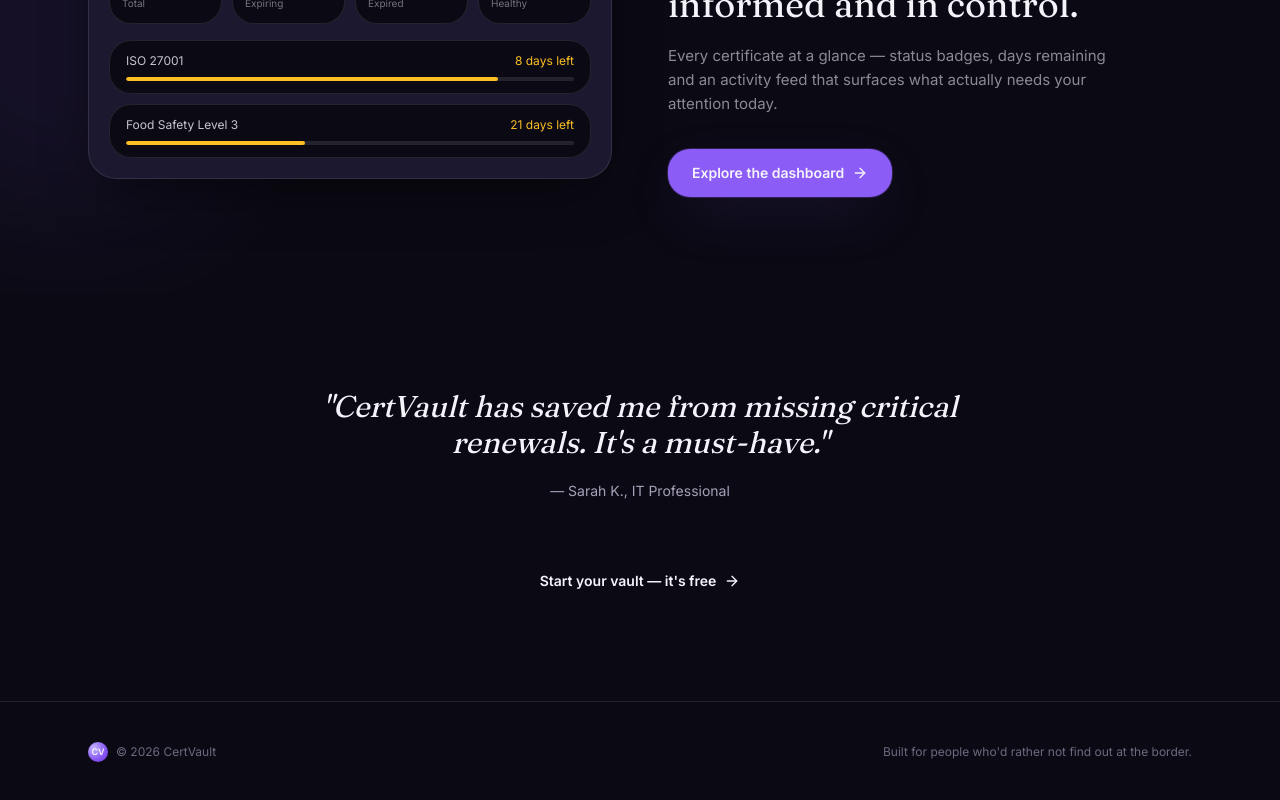
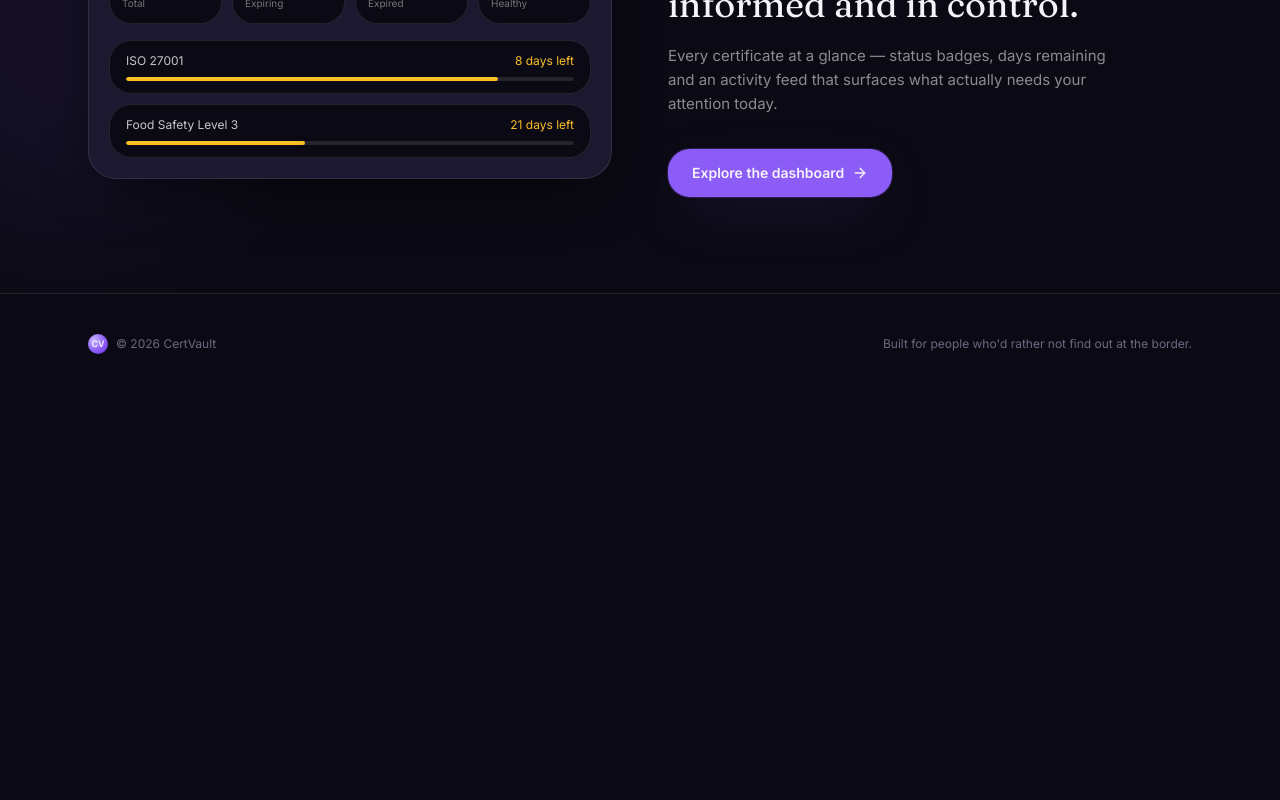
Before and after one commit to jerlin-05/certvault, a Next.js app: page / in a window 1280 px wide. Shown: the part 1700-2500 px from the top of the page. After the commit the page ends 2094 px from the top, so only its background shows below. Built offline with nearby package versions, Linux system fonts and the light colour scheme.

Commit message:
fav icon added

```diff
--- a/app/layout.js
+++ b/app/layout.js
@@ -20,6 +20,11 @@
   title: "CertVault — Never miss a renewal",
   description:
     "Keep every certificate, license and credential in one place, with email alerts before they expire.",
+     icons: {
+    icon: "/favicon.png",
+    shortcut: "/favicon.png",
+    apple: "/favicon.png",
+     }
 };
 
 export default function RootLayout({ children }) {
--- a/app/page.js
+++ b/app/page.js
@@ -276,26 +276,7 @@
         </div>
       </section>
 
-      {/* ---------- Testimonial / CTA ---------- */}
-      <section className="bg-ink">
-        <div className="container-page py-24 text-center">
-          <p className="mx-auto max-w-2xl font-display text-2xl italic leading-relaxed text-paper sm:text-3xl">
-            "CertVault has saved me from missing critical renewals. It's a
-            must-have."
-          </p>
-          <p className="mt-5 text-sm text-slate">— Sarah K., IT Professional</p>
-
-          <div className="mt-14">
-            <Link
-              href="/register"
-              className="inline-flex items-center gap-2 rounded-xl bg-ink px-7 py-3.5 text-sm font-semibold text-paper transition hover:bg-ink-light active:scale-95"
-            >
-              Start your vault — it's free
-              <ArrowRight size={16} />
-            </Link>
-          </div>
-        </div>
-      </section>
+      {/* ---------- Footer ---------- */}
 
       <footer className="border-t border-white/10">
         <div className="container-page flex flex-col items-center justify-between gap-4 py-10 text-xs text-slate-light sm:flex-row">
```
Also changed, not shown: public/favicon.png (added).
